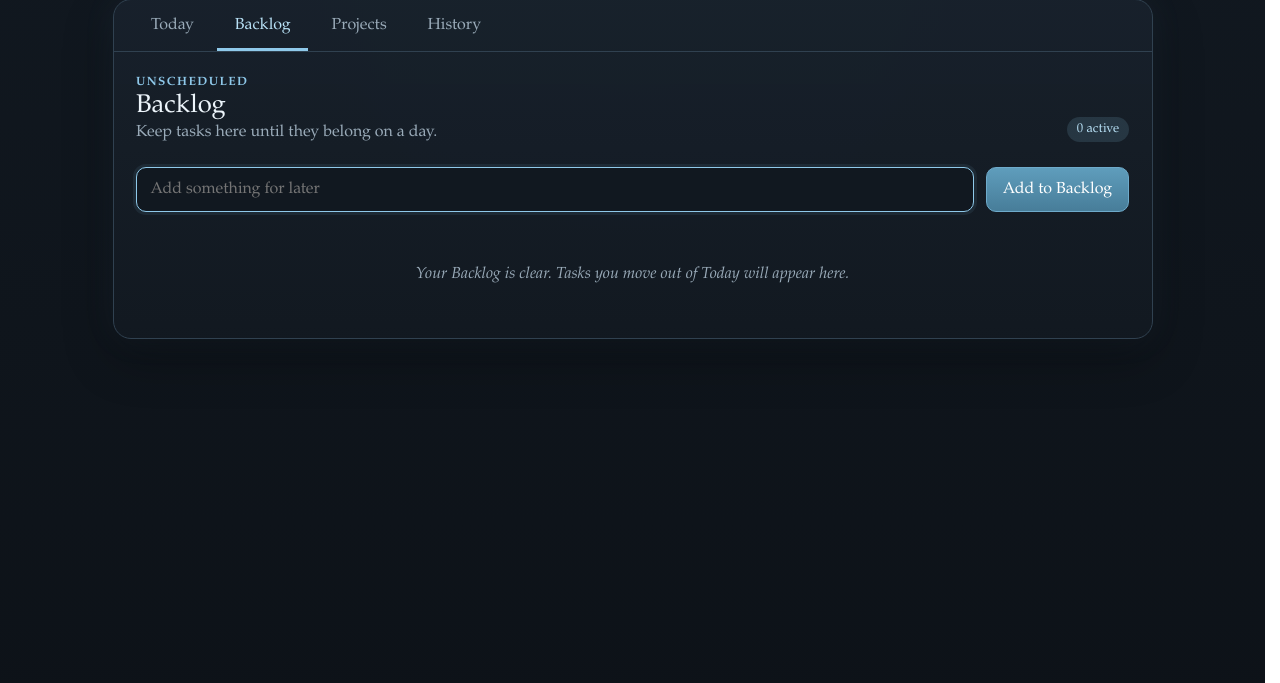
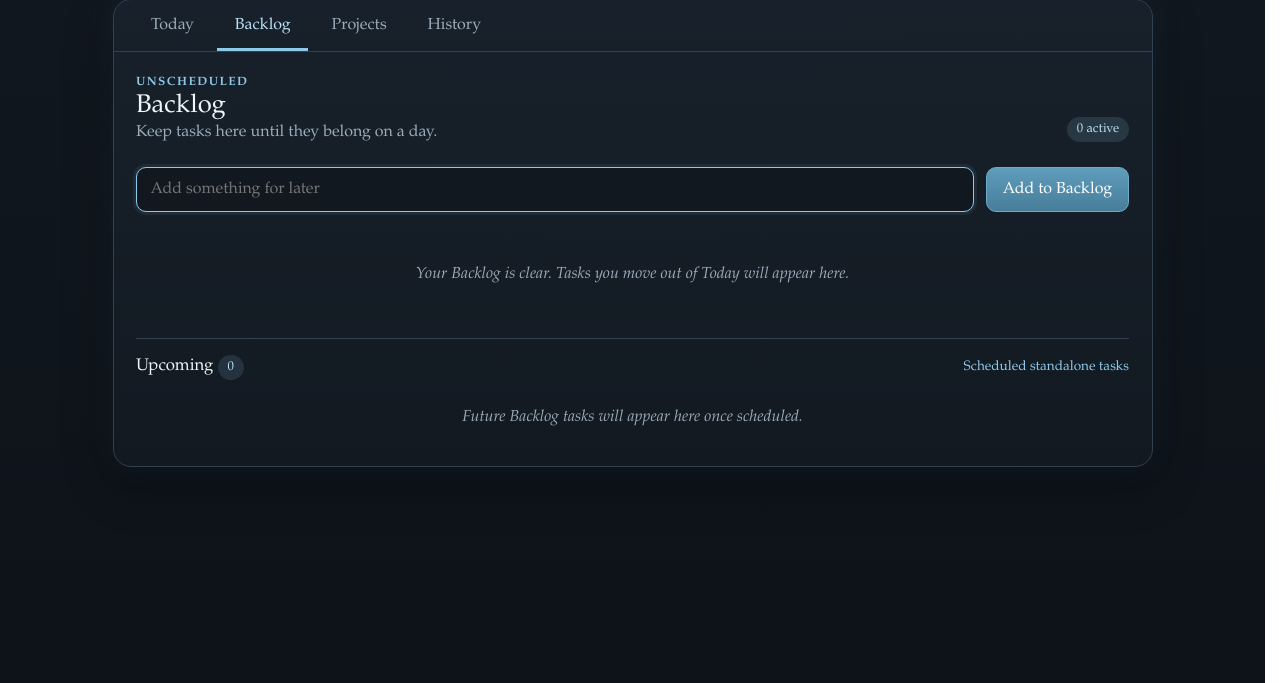
Before and after one commit to Zullo1453/joshs-corner, a Flask app: page /todos/backlog in a window 1280 px wide. Shown: the part 79-762 px from the top of the page. Run offline with Flask 3, Linux system fonts and the light colour scheme.

Commit message:
Add scheduling for Backlog tasks

```diff
--- a/app/routes/todos.py
+++ b/app/routes/todos.py
@@ -31,7 +31,17 @@ def backlog():
         .where(Todo.current_location == BACKLOG, Todo.status == ACTIVE, Todo.project_id.is_(None))
         .order_by(Todo.created_at.asc(), Todo.id.asc())
     ).scalars().all()
-    return render_todos("backlog", backlog_todos=todos)
+    scheduled_todos = db.session.execute(
+        db.select(Todo)
+        .where(
+            Todo.current_location == DATED,
+            Todo.status == ACTIVE,
+            Todo.project_id.is_(None),
+            Todo.scheduled_date > local_today(),
+        )
+        .order_by(Todo.scheduled_date.asc(), Todo.created_at.asc(), Todo.id.asc())
+    ).scalars().all()
+    return render_todos("backlog", backlog_todos=todos, scheduled_todos=scheduled_todos)
 
 
 @todos_bp.get("/history")
@@ -346,7 +356,7 @@ def restore(todo_id):
 def move_backlog(todo_id):
     todo = db.get_or_404(Todo, todo_id)
     require_active(todo)
-    if todo.current_location != DATED:
+    if todo.current_location != DATED or todo.project_id is not None:
         abort(400)
     source = todo.scheduled_date
     todo.current_location = BACKLOG
@@ -362,34 +372,54 @@ def move_backlog(todo_id):
 def move_today(todo_id):
     todo = db.get_or_404(Todo, todo_id)
     require_active(todo)
-    if todo.current_location != BACKLOG:
+    if todo.current_location != BACKLOG or todo.project_id is not None:
         abort(400)
     today = local_today()
     todo.current_location = DATED
     todo.scheduled_date = today
     todo.original_date = todo.original_date or today
     todo.carried_from_date = None
-    todo.rollover_enabled = True
     record_activity(todo, "moved_to_today", destination_date=today)
-    if todo.project:
-        record_project_activity(todo.project, "project_task_moved_to_today", todo=todo, destination_date=today)
     db.session.commit()
     return redirect(url_for("todos.index"))
+
+
+@todos_bp.post("/<int:todo_id>/schedule-backlog")
+def schedule_backlog(todo_id):
+    """Move one standalone Backlog task into its dated lifecycle."""
+    todo = db.get_or_404(Todo, todo_id)
+    require_active(todo)
+    if todo.current_location != BACKLOG or todo.project_id is not None:
+        abort(400)
+    destination = parse_schedule_date(request.form.get("scheduled_date"))
+    todo.current_location = DATED
+    todo.scheduled_date = destination
+    todo.original_date = todo.original_date or destination
+    todo.carried_from_date = None
+    event = "backlog_moved_to_today" if destination == local_today() else "backlog_scheduled"
+    record_activity(
+        todo, event, destination_date=destination,
+        metadata_json=json.dumps({"source": BACKLOG}),
+    )
+    db.session.commit()
+    if destination == local_today():
+        return redirect(url_for("todos.index"))
+    return redirect(url_for("todos.backlog"))
 
 
 @todos_bp.post("/<int:todo_id>/schedule")
 def schedule(todo_id):
     todo = db.get_or_404(Todo, todo_id)
     require_active(todo)
+    if todo.current_location != DATED:
+        abort(400)
     destination = parse_schedule_date(request.form.get("scheduled_date"))
     source = todo.scheduled_date
-    event = "scheduled" if todo.current_location == BACKLOG else "rescheduled"
+    event = "rescheduled"
     todo.current_location = DATED
     todo.scheduled_date = destination
     todo.original_date = todo.original_date or destination
     todo.carried_from_date = None
-    if source is None:
-        todo.rollover_enabled = True
     record_activity(todo, event, source_date=source, destination_date=destination)
     if todo.project:
         project_event = "project_task_scheduled" if source is None else "project_task_rescheduled"
@@ -445,6 +475,7 @@ def render_todos(view, status=200, **context):
         "completed_todos": [],
         "completed_count": 0,
         "backlog_todos": [],
+        "scheduled_todos": [],
         "history_activities": [],
         "history_project_activities": [],
         "rollover_disabled_todos": [],
@@ -588,8 +619,10 @@ def activity_description(activity):
         "edited": "Edited",
         "completed": "Completed",
         "reopened": "Reopened",
-        "moved_to_backlog": "Moved to Backlog",
+        "moved_to_backlog": "Returned to Backlog",
         "moved_to_today": "Moved to Today",
+        "backlog_moved_to_today": "Moved from Backlog to Today",
+        "backlog_scheduled": "Scheduled from Backlog",
         "scheduled": "Scheduled",
         "rescheduled": "Rescheduled",
         "carried_forward": "Carried forward",
--- a/app/static/css/todo_edit.css
+++ b/app/static/css/todo_edit.css
@@ -1 +1 @@
-.task-edit-form{display:flex;align-items:center;gap:.45rem;margin-top:.45rem}.task-edit-form[hidden]{display:none}.task-edit-form input{min-width:0;flex:1;min-height:34px;padding:.4rem .55rem;border:1px solid #3c5061;border-radius:8px;background:#111820;color:var(--todo-text);font:inherit}.task-edit-form input:focus{outline:0;border-color:var(--todo-blue);box-shadow:0 0 0 3px rgba(143,201,234,.08)}.task.is-editing [data-task-title]{display:none}@media(max-width:620px){.task-edit-form{align-items:stretch;flex-wrap:wrap}.task-edit-form input{flex-basis:100%}}
+.task-edit-form,.task-schedule-form{display:flex;align-items:center;gap:.45rem;margin-top:.45rem}.task-edit-form[hidden],.task-schedule-form[hidden]{display:none}.task-edit-form input,.task-schedule-form input{min-width:0;flex:1;min-height:34px;padding:.4rem .55rem;border:1px solid #3c5061;border-radius:8px;background:#111820;color:var(--todo-text);font:inherit}.task-edit-form input:focus,.task-schedule-form input:focus{outline:0;border-color:var(--todo-blue);box-shadow:0 0 0 3px rgba(143,201,234,.08)}.task.is-editing [data-task-title]{display:none}@media(max-width:620px){.task-edit-form,.task-schedule-form{align-items:stretch;flex-wrap:wrap}.task-edit-form input,.task-schedule-form input{flex-basis:100%}}
--- a/app/static/js/todos.js
+++ b/app/static/js/todos.js
@@ -50,3 +50,26 @@ document.querySelectorAll("[data-task-edit]").forEach((button) => {
     input.setCustomValidity(""); input.value = value; form.dataset.submitting = "1"; if (save) save.disabled = true;
   });
 });
+
+document.querySelectorAll("[data-task-schedule]").forEach((button) => {
+  const card = button.closest(".task");
+  const form = card?.querySelector("[data-task-schedule-form]");
+  const input = form?.querySelector('input[name="scheduled_date"]');
+  const cancel = form?.querySelector("[data-task-schedule-cancel]");
+  const save = form?.querySelector("[data-task-schedule-save]");
+  if (!card || !form || !input) return;
+
+  const close = () => { form.reset(); form.hidden = true; };
+  button.addEventListener("click", () => {
+    form.hidden = false; input.focus({ preventScroll: true });
+  });
+  cancel?.addEventListener("click", () => { close(); button.focus({ preventScroll: true }); });
+  input.addEventListener("keydown", (event) => {
+    if (event.key === "Escape") { event.preventDefault(); close(); button.focus({ preventScroll: true }); }
+    if (event.key === "Enter") { event.preventDefault(); form.requestSubmit(); }
+  });
+  form.addEventListener("submit", (event) => {
+    if (form.dataset.submitting) { event.preventDefault(); return; }
+    form.dataset.submitting = "1"; if (save) save.disabled = true;
+  });
+});
--- a/app/templates/todos/index.html
+++ b/app/templates/todos/index.html
@@ -4,11 +4,13 @@
 {% block body_class %}todos-page{% endblock %}
 {% macro csrf() %}<input type="hidden" name="csrf_token" value="{{ csrf_token() }}">{% endmacro %}
 {% macro task_edit_form(todo, return_to) %}<form class="task-edit-form" method="post" action="{{ url_for('todos.edit', todo_id=todo.id) }}" data-task-edit-form hidden>{{ csrf() }}<input type="hidden" name="return_to" value="{{ return_to }}"><label class="visually-hidden" for="task-edit-{{ todo.id }}">Edit {{ todo.text }}</label><input id="task-edit-{{ todo.id }}" name="text" value="{{ todo.text }}" maxlength="{{ max_task_length }}" required><button class="text-action" type="submit" data-task-edit-save>Save</button><button class="text-action" type="button" data-task-edit-cancel>Cancel</button></form>{% endmacro %}
+{% macro backlog_schedule_form(todo) %}<form class="task-schedule-form" method="post" action="{{ url_for('todos.schedule_backlog', todo_id=todo.id) }}" data-task-schedule-form hidden>{{ csrf() }}<label class="visually-hidden" for="task-schedule-{{ todo.id }}">Schedule {{ todo.text }}</label><input id="task-schedule-{{ todo.id }}" name="scheduled_date" type="date" min="{{ today.isoformat() }}" value="{{ today.isoformat() }}" required><button class="text-action" type="submit" data-task-schedule-save>Save</button><button class="text-action" type="button" data-task-schedule-cancel>Cancel</button></form>{% endmacro %}
 {% macro rollover_control(todo, return_to) %}<form class="rollover-form" method="post" action="{{ url_for('todos.set_rollover', todo_id=todo.id) }}" data-rollover-form>{{ csrf() }}<input type="hidden" name="return_to" value="{{ return_to }}"><input type="hidden" name="rollover_enabled" value="{{ 'false' if todo.rollover_enabled else 'true' }}"><button class="rollover-toggle{% if todo.rollover_enabled %} is-enabled{% endif %}" type="submit" aria-pressed="{{ 'true' if todo.rollover_enabled else 'false' }}" aria-label="{{ 'Rollover enabled' if todo.rollover_enabled else 'Enable rollover' }}" title="{{ 'Do not carry this task forward' if todo.rollover_enabled else 'Carry this task forward if incomplete' }}">↪<span class="visually-hidden">{{ 'Rollover enabled. Do not carry this task forward.' if todo.rollover_enabled else 'Enable rollover. Carry this task forward if incomplete.' }}</span></button></form>{% endmacro %}
 {% macro task_controls(todo, return_to) %}
   <div class="task-actions">
     {% if todo.status == 'active' %}
       <button class="text-action" type="button" data-task-edit aria-label="Edit {{ todo.text }}">Edit</button>
+      {% if todo.current_location == 'backlog' and todo.project_id is none %}<button class="text-action" type="button" data-task-schedule aria-label="Schedule {{ todo.text }}">Schedule</button>{% endif %}
       {% if todo.current_location == 'dated' %}{{ rollover_control(todo, return_to) }}{% endif %}
       <form method="post" action="{{ url_for('todos.complete', todo_id=todo.id) }}">{{ csrf() }}<input type="hidden" name="return_to" value="{{ return_to }}"><button class="icon-action done-action" type="submit" aria-label="Complete {{ todo.text }}">✓</button></form>
     {% else %}
@@ -20,10 +22,10 @@
         {% if todo.status == 'active' %}
           {% if todo.current_location == 'backlog' %}
             <form method="post" action="{{ url_for('todos.move_today', todo_id=todo.id) }}">{{ csrf() }}<button type="submit">Move to Today</button></form>
-          {% else %}
+          {% elif todo.project_id is none %}
             <form method="post" action="{{ url_for('todos.move_backlog', todo_id=todo.id) }}">{{ csrf() }}<button type="submit">Move to Backlog</button></form>
           {% endif %}
-          <form method="post" action="{{ url_for('todos.schedule', todo_id=todo.id) }}">{{ csrf() }}<input type="hidden" name="return_to" value="{{ return_to }}"><label>Schedule <input name="scheduled_date" type="date" min="{{ today.isoformat() }}" value="{{ todo.scheduled_date.isoformat() if todo.scheduled_date else today.isoformat() }}"></label><button type="submit">Set date</button></form>
+          {% if todo.current_location == 'dated' %}<form method="post" action="{{ url_for('todos.schedule', todo_id=todo.id) }}">{{ csrf() }}<input type="hidden" name="return_to" value="{{ return_to }}"><label>Schedule <input name="scheduled_date" type="date" min="{{ today.isoformat() }}" value="{{ todo.scheduled_date.isoformat() }}"></label><button type="submit">Set date</button></form>{% endif %}
         {% endif %}
         <form method="post" action="{{ url_for('todos.delete', todo_id=todo.id) }}" data-archive-form>{{ csrf() }}<input type="hidden" name="return_to" value="{{ return_to }}"><button class="danger-action" type="submit">Archive</button></form>
       </div>
@@ -33,7 +35,7 @@
 {% macro task_card(todo, return_to) %}
   <article class="task{% if todo.status == 'completed' %} task-completed{% endif %}" data-todo-id="{{ todo.id }}">
     <div class="task-copy">
-      <div class="task-text" data-task-title>{{ todo.text }}</div>{% if todo.status == 'active' %}{{ task_edit_form(todo, return_to) }}{% endif %}
+      <div class="task-text" data-task-title>{{ todo.text }}</div>{% if todo.status == 'active' %}{{ task_edit_form(todo, return_to) }}{% if todo.current_location == 'backlog' and todo.project_id is none %}{{ backlog_schedule_form(todo) }}{% endif %}{% endif %}
       <div class="task-meta">
         {% if todo.project %}<a class="project-badge" href="{{ url_for('todos.project_detail', project_id=todo.project.id) }}">Project: {{ todo.project.title }}</a>{% endif %}
         {% if todo.carried_from_date %}Carried over from {{ format_todo_date(todo.carried_from_date) }} · {{ todo.carry_count }} carry forward{% if todo.carry_count != 1 %}s{% endif %}{% endif %}
@@ -62,6 +64,7 @@
         <section class="view-header"><div><p class="eyebrow">Unscheduled</p><h1>Backlog</h1><p>Keep tasks here until they belong on a day.</p></div><span class="count-badge">{{ backlog_todos|length }} active</span></section>
         <section class="add-area"><form class="add-row" method="post" action="{{ url_for('todos.create_backlog') }}">{{ csrf() }}<label class="visually-hidden" for="backlog-input">New backlog task</label><input class="todo-input" id="backlog-input" name="text" value="{{ draft }}" maxlength="{{ max_task_length }}" placeholder="Add something for later" required autofocus><button class="add-button" type="submit">Add to Backlog</button></form>{% if error %}<p class="todo-error" role="alert">{{ error }}</p>{% endif %}</section>
         <section class="task-list" aria-label="Backlog tasks">{% for todo in backlog_todos %}{{ task_card(todo, 'backlog') }}{% else %}<div class="empty-state">Your Backlog is clear. Tasks you move out of Today will appear here.</div>{% endfor %}</section>
+        <section class="completed-section scheduled-section"><div class="section-head"><h2>Upcoming <span class="count-badge">{{ scheduled_todos|length }}</span></h2><span class="quiet-link">Scheduled standalone tasks</span></div><div class="task-list">{% for todo in scheduled_todos %}{{ task_card(todo, 'backlog') }}{% else %}<div class="empty-state compact">Future Backlog tasks will appear here once scheduled.</div>{% endfor %}</div></section>
       {% elif view == 'projects' %}
         <section class="view-header"><div><p class="eyebrow">Multi-step work</p><h1>Projects</h1><p>Keep connected tasks together without duplicating them.</p></div><a class="add-button" href="{{ url_for('todos.new_project') }}">New Project</a></section>
         <div class="project-filter"><a class="quiet-link" href="{{ url_for('todos.projects', archived=0 if show_archived else 1) }}">{{ 'Hide' if show_archived else 'Show' }} archived</a></div>
```
Also changed, not shown: tests/test_csrf.py (+1 -0 lines), tests/test_todos.py (+66 -5 lines).
